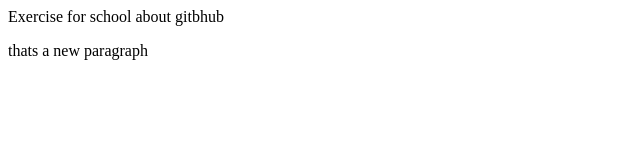
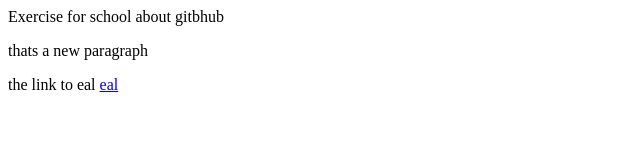
Before and after one commit to karim-mmd12/abdul-karim.github.io, a plain HTML site: page index.html in a window 1280 px wide. Shown: the whole page, without its empty margins (0-640 px from the left). Drawn offline with Linux system fonts and the light colour scheme.

Commit message:
add a link to eal

```diff
--- a/index.html
+++ b/index.html
@@ -5,5 +5,8 @@
 <p>
   thats a new paragraph
 </p>
+<p>
+  the link to eal <a href="http:www.eal.dk">eal</a>
+</p>
 </body>
 </html>
```
